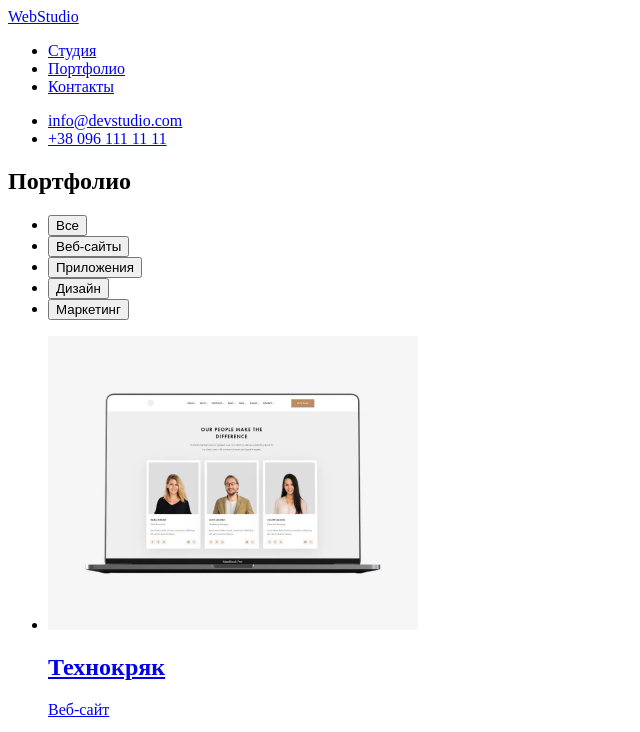
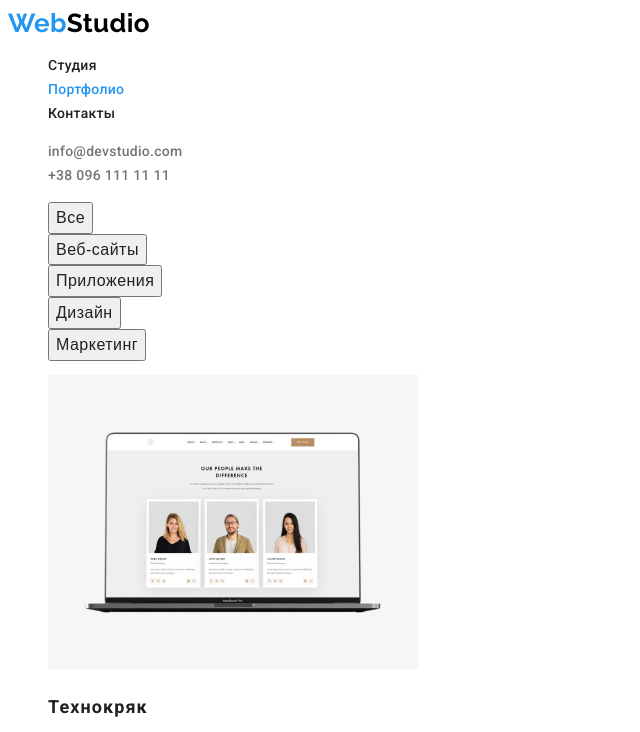
Before and after one commit to Rom-dev-tech/goit-markup-hw-02, a plain HTML site: page portfolio.html in a window 1280 px wide. Shown: the top 732 px of the page, without its empty margins (0-640 px from the left). Drawn offline with Linux system fonts and the light colour scheme.

Commit message:
Добавляет оформление цвета и текста на странице Портфолио

```diff
--- /dev/null
+++ b/css/portfolio.css
@@ -0,0 +1,97 @@
+:root {
+  --primary-text-color: #212121;
+  --title-text-color: #757575;
+  --footer-text-color: rgba(255, 255, 255, 0.6);
+  --white-text-color: #ffffff;
+  --black-text-color: #000000;
+  --accent-text-color: #2196f3;
+  --bgc-hero-color: #2f303a;
+  --bgc-team-color: #f5f4fa;
+}
+body {
+  letter-spacing: 0.03em;
+  font-size: 14px;
+  line-height: 1.71;
+  color: var(--primary-text-color);
+
+  font-family: Roboto, sans-serif;
+  background-color: var(--white-text-color);
+}
+/* Сброс ul */
+.list {
+  list-style: none;
+}
+a {
+  text-decoration: none;
+}
+
+/* Logo */
+.logo {
+  font-family: Raleway, sans-serif;
+  font-weight: 700;
+  font-size: 26px;
+  line-height: 1.19;
+
+  color: var(--black-text-color);
+  text-decoration: none;
+}
+.accent {
+  color: var(--accent-text-color);
+}
+
+/* Header */
+.nav-link {
+  text-decoration: none;
+  font-weight: 500;
+  line-height: 1.14;
+  letter-spacing: 0.02em;
+  color: var(--primary-text-color);
+}
+.nav-link:hover,
+.nav-link:focus {
+  color: Var(--accent-text-color);
+}
+.contact {
+  color: var(--title-text-color);
+}
+.current {
+  color: var(--accent-text-color);
+}
+
+/* Portfolio */
+.portfolio-btn {
+  font-weight: 500;
+  font-size: 16px;
+  line-height: 1.62;
+  letter-spacing: 0.03em;
+  color: var(--primary-text-color);
+}
+.portfolio-btn:hover,
+.portfolio-btn:focus {
+  background-color: var(--accent-text-color);
+  color: var(--white-text-color);
+}
+.portfolio-title {
+  font-size: 18px;
+  font-weight: 700;
+  letter-spacing: 0.06em;
+  color: var(--primary-text-color);
+}
+.portfolio-text {
+  color: var(--title-text-color);
+  font-size: 16px;
+  line-height: 1.87;
+}
+
+/* Footer */
+.footer {
+  background-color: var(--bgc-hero-color);
+}
+.footer-link {
+  text-decoration: none;
+  font-style: normal;
+  color: var(--footer-text-color);
+}
+.withe {
+  color: var(--white-text-color);
+}
--- a/portfolio.html
+++ b/portfolio.html
@@ -4,25 +4,34 @@
    <meta charset="UTF-8">
    <meta name="viewport" content="width=device-width, initial-scale=1.0">
    <title>Портфолио</title>
+   <link rel="preconnect" href="https://fonts.gstatic.com">
+   <link href="https://fonts.googleapis.com/css2?family=Raleway:wght@700&family=Roboto:wght@400;500;700&display=swap" rel="stylesheet">
+   <link rel="stylesheet" href="./css/portfolio.css">
 </head>
 <body>
-   <!--header-->
-<header>
-   <nav>
-      <a href="/">WebStudio</a>
-      <ul>
-         <li><a href="./index.html">Студия</a></li>
-         <li><a href="#">Портфолио</a></li>
-         <li><a href="#">Контакты</a></li>
+<!--header-->
+<header class="header">
+   <nav class="header-nav">
+      <a class="logo" href="/"><span class="accent">Web</span>Studio</a>
+      <ul class="site-nav list">
+         <li>
+            <a class="nav-link" href="./index.html">Студия</a>
+         </li>
+         <li>
+            <a class="nav-link current" href="#">Портфолио</a>
+         </li>
+         <li>
+            <a class="nav-link" href="#">Контакты</a>
+         </li>
       </ul>
    </nav>
 
-      <ul>
+      <ul class="site-nav list">
          <li>
-            <a href="mailto:info@devstudio.com">info@devstudio.com</a>
+            <a class="nav-link contact" href="mailto:info@devstudio.com">info@devstudio.com</a>
          </li>
          <li>
-            <a href="tel:+380961111111">+38 096 111 11 11</a>
+            <a class="nav-link contact" href="tel:+380961111111">+38 096 111 11 11</a>
          </li>
       </ul>
 </header>
@@ -30,89 +39,89 @@
 <!-- Main content -->
 <main>
 <!-- Portfolio -->
-   <section>
-      <h1>Портфолио</h1>
+   <section class="portfolio">
+      <h1 hidden>Портфолио</h1>
 <!-- button -->
-      <ul>
+      <ul class="list">
          <li>
-            <button type="button">Все</button>
+            <button class="portfolio-btn" type="button">Все</button>
          </li>
          <li>
-            <button type="button">Веб-сайты</button>
+            <button class="portfolio-btn" type="button">Веб-сайты</button>
          </li>
          <li>
-            <button type="button">Приложения</button>
+            <button class="portfolio-btn" type="button">Приложения</button>
          </li>
          <li>
-            <button type="button">Дизайн</button>
+            <button class="portfolio-btn" type="button">Дизайн</button>
          </li>
          <li>
-            <button type="button">Маркетинг</button>
+            <button class="portfolio-btn" type="button">Маркетинг</button>
          </li>
       </ul>
 <!-- cards -->
-      <ul>
+      <ul class="list">
          <li>
             <a href="#">
                <img src="./images/portfolio/port-img-1.jpg" alt="Ноутбук с открытым сайтом" width="370" height="294">
-               <h2>Технокряк</h2>
-               <p>Веб-сайт</p>
+               <h2 class="portfolio-title">Технокряк</h2>
+               <p class="portfolio-text">Веб-сайт</p>
             </a>
          </li>
          <li>
             <a href="#">
                <img src="./images/portfolio/port-img-2.jpg" alt="Два баскитболиста прыгают за мячём" width="370" height="294">
-               <h2>Постер <span lang="en">New Orlean vs Golden Star</span></h2>
-               <p>Дизайн</p>
+               <h2 class="portfolio-title">Постер <span lang="en">New Orlean vs Golden Star</span></h2>
+               <p class="portfolio-text">Дизайн</p>
             </a>
          </li>
          <li>
             <a href="#">
                <img src="./images/portfolio/port-img-3.jpg" alt="Логотип сайта в виде рыбы" width="370" height="294">
-               <h2>Ресторан <span lang="en">Seafood</span></h2>
-               <p>Приложение</p>
+               <h2 class="portfolio-title">Ресторан <span lang="en">Seafood</span></h2>
+               <p class="portfolio-text">Приложение</p>
             </a>
          </li>
          <li>
             <a href="#">
                <img src="./images/portfolio/port-img-4.jpg" alt="Наушники" width="370" height="294">
-               <h2>Проект <span lang="en">Prime</span></h2>
-               <p>Маркетинг</p>
+               <h2 class="portfolio-title">Проект <span lang="en">Prime</span></h2>
+               <p class="portfolio-text">Маркетинг</p>
             </a>
          </li>
          <li>
             <a href="#">
                <img src="./images/portfolio/port-img-5.jpg" alt="Две коробки белая и коричневая" width="370" height="294">
-               <h2>Проект  <span lang="en">Boxes</span></h2>
-               <p>Приложение</p>
+               <h2 class="portfolio-title">Проект  <span lang="en">Boxes</span></h2>
+               <p class="portfolio-text">Приложение</p>
             </a>
          </li>
          <li>
             <a href="#">
                <img src="./images/portfolio/port-img-6.jpg" alt="Монитор Imac" width="370" height="294">
-               <h2 lang="en">Inspiration has no Borders</h2>
-               <p>Веб-сайт</p>
+               <h2 class="portfolio-title" lang="en">Inspiration has no Borders</h2>
+               <p class="portfolio-text">Веб-сайт</p>
             </a>
          </li>
          <li>
             <a href="#">
                <img src="./images/portfolio/port-img-7.jpg" alt="Открытая книжка" width="370" height="294">
-               <h2>Издание <span lang="en">Limited Edition</span></h2>
-               <p>Дизайн</p>
+               <h2 class="portfolio-title">Издание <span lang="en">Limited Edition</span></h2>
+               <p class="portfolio-text">Дизайн</p>
             </a>
          </li>
          <li>
             <a href="#">
                <img src="./images/portfolio/port-img-8.jpg" alt="Етикетка на тряпчаной нитке" width="370" height="294">
-               <h2>Проект <span lang="en">LAB</span></h2>
-               <p>Маркетинг</p>
+               <h2 class="portfolio-title">Проект <span lang="en">LAB</span></h2>
+               <p class="portfolio-text">Маркетинг</p>
             </a>
          </li>
          <li>
             <a href="#">
                <img src="./images/portfolio/port-img-9.jpg" alt="Мужские руки работают за ноутбуком" width="370" height="294">
-               <h2 lang="en">Growing Business</h2>
-               <p>Приложение</p>
+               <h2 class="portfolio-title" lang="en">Growing Business</h2>
+               <p class="portfolio-text">Приложение</p>
             </a>
          </li>
       </ul>
@@ -120,18 +129,18 @@
 </main>
 
 <!--footer-->
-<footer>
-   <a href="/">WebStudio</a>
+<footer class="footer">
+   <a class="logo withe" href="/"><span class="accent">Web</span>Studio</a>
    <address>
-      <ul>
+      <ul class="list">
          <li>
-            <a href="https://goo.gl/maps/XUSYv5p78bsjq9UH9" target="_blank">г. Киев, пр-т Леси Украинки, 26</a>
+            <a class="footer-link withe" href="https://goo.gl/maps/XUSYv5p78bsjq9UH9" target="_blank">г. Киев, пр-т Леси Украинки, 26</a>
          </li>
          <li>
-            <a href="mailto:info@example.com">info@example.com</a>
+            <a class="footer-link" href="mailto:info@example.com">info@example.com</a>
          </li>
          <li>
-            <a href="tel:+380991111111">+38 099 111 11 11</a>
+            <a class="footer-link" href="tel:+380991111111">+38 099 111 11 11</a>
          </li>
       </ul>
    </address>
```
Also changed, not shown: index.html (+3 -3 lines).
